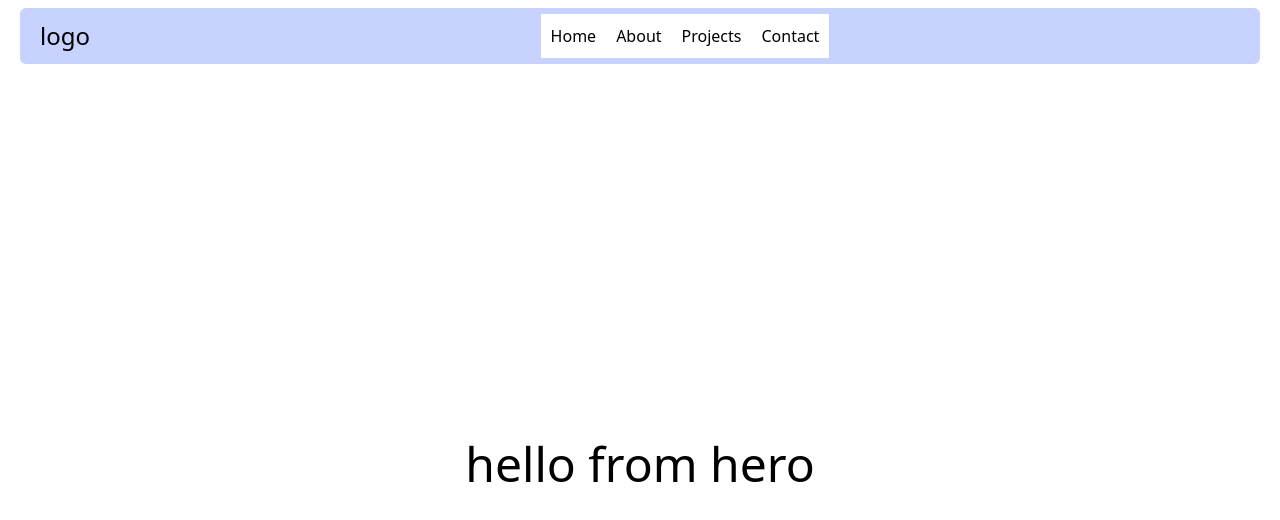
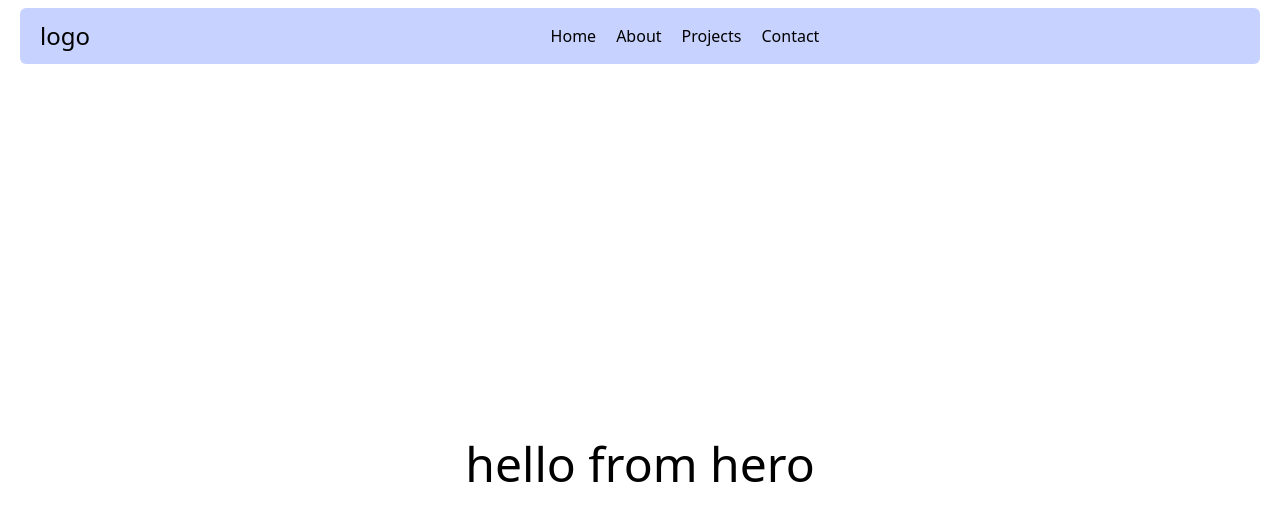
Before and after one commit to NULLcodehub/sourav_saha_sortfolio, a React (Vite) app: page / in a window 1280 px wide. Shown: the top 520 px of the page. Built offline with nearby package versions, Linux system fonts and the light colour scheme.

Commit message:
toogle addded to nav bar

```diff
--- a/src/components/Navbar/Navbar.jsx
+++ b/src/components/Navbar/Navbar.jsx
@@ -1,4 +1,4 @@
-import React from 'react';
+import React, { useState } from 'react';
 import './Navbar.css'
 import { BsFilterLeft } from "react-icons/bs";
 
@@ -7,23 +7,35 @@ import NavbarList from './NavbarList';
 
 
 const Navbar = () => {
+
+
+    const [navActive,setNavActive]=useState(false);
+
+    const setNavActiveHandaler=()=>{
+            setNavActive(!navActive)
+            // console.log(navActive)
+    }
+
+    // console.log(!navActive)
+
     return (
         <>
-        <div className='fixed top-0 left-0 flex bg-indigo-200 mt-2 ml-5 mr-5 h-14 min-w-fit rounded-md justify-between items-center sticky'>
+        <div className='top-0 left-0 sticky  flex bg-indigo-200 mt-2 ml-5 mr-5 h-14 min-w-fit rounded-md justify-between items-center'>
             <>
                 <div>
                     <h1 className='text-2xl mx-5 '>logo</h1>
                 </div>
 
-                <div className='mx-auto hidden md:block bg-white '>
-
+                {/* hidden md:block */}
+                {/* {console.log(!navActive)} */}
+                <div className={`mx-auto ${!navActive ? 'hidden md:block': null}`}>
                     <NavbarList/>
                 </div>
             </>
 
 
             <div className=' block md:hidden'>
-                <button className='w-14 items-center'>
+                <button className='w-14 items-center' onClick={setNavActiveHandaler}>
                     <BsFilterLeft style={{ color: 'white', fontSize: '24px' }} />
                 </button>
             </div>
--- a/src/components/Navbar/NavbarList.jsx
+++ b/src/components/Navbar/NavbarList.jsx
@@ -6,7 +6,7 @@ const NavbarList = () => {
        <>
             <nav>
                 <div>
-                    <ul className='flex '>
+                    <ul className='flex flex-col md:flex-row mt-56 md:mt-0  md:w-full justify-center items-center '>
 
                         <li><Link to='Hero' smooth={true} duration={500}>Home</Link></li>
                         <li><Link to='About' smooth={true} duration={500} >About</Link></li>
```
